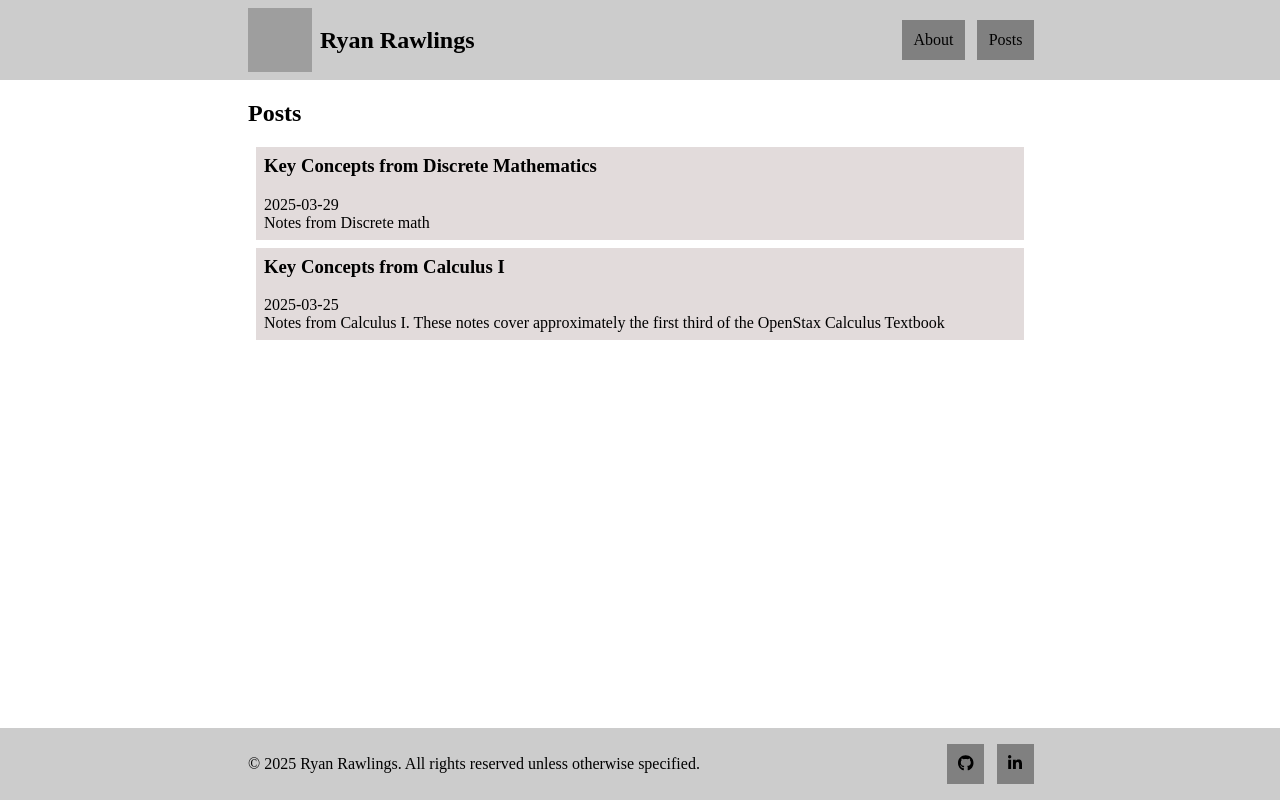
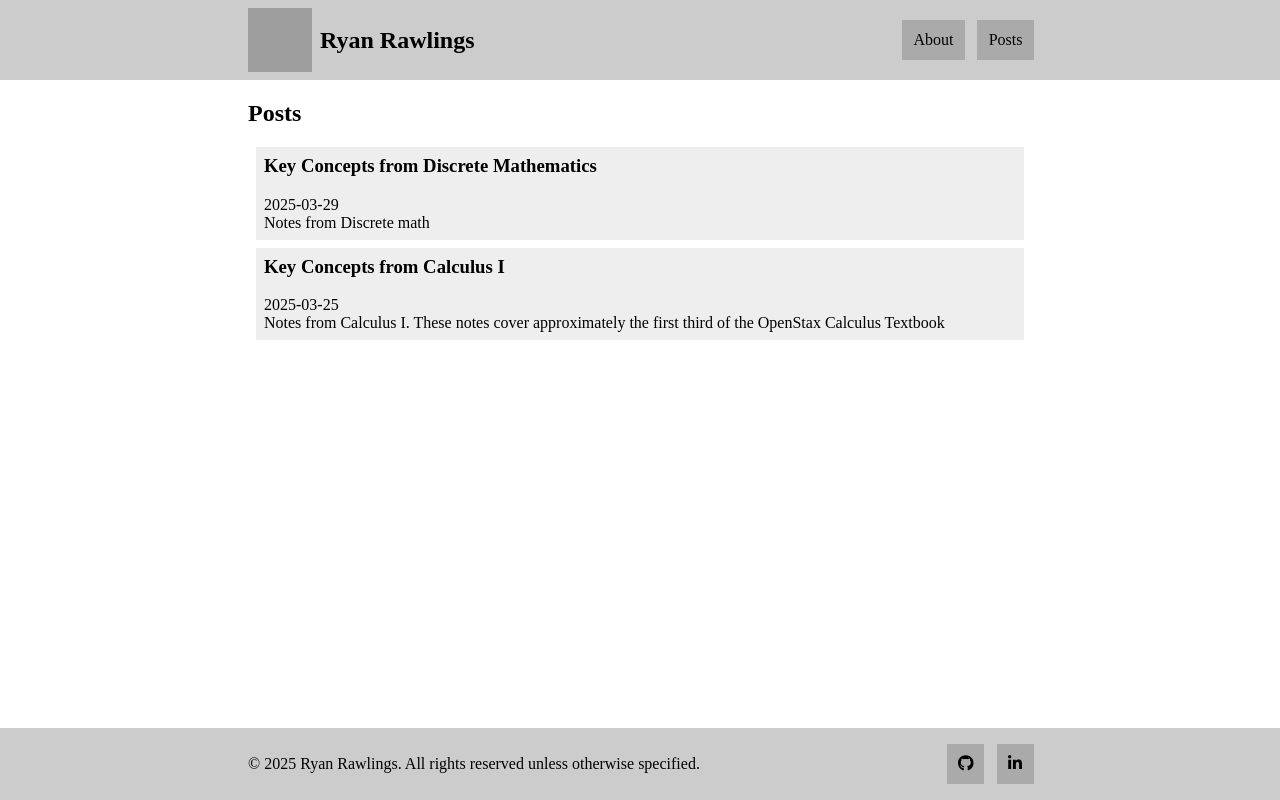
Before and after one commit to rawlingsr/blog, a Next.js app: page /posts in a window 1280 px wide. Built offline with nearby package versions, Linux system fonts and the light colour scheme; grey boxes are pictures that could not be loaded.

Commit message:
target content section of the page more specifically in the CSS.

```diff
--- a/src/app/layout.tsx
+++ b/src/app/layout.tsx
@@ -20,7 +20,7 @@ export default function RootLayout({
     <html lang="en">
       <body>
         <Header />
-        <div className="container">
+        <div className="container content">
           {children}
         </div>
         <Footer />
--- a/src/global.css
+++ b/src/global.css
@@ -5,8 +5,11 @@ body {
   margin: 0;
 }
 
+.content {
+  flex-grow: 1;
+}
+
 .container {
-  flex-grow: 1;
   max-width: 800px;
   margin: 0 auto;
   width: 100%;
@@ -37,7 +40,7 @@ nav ul {
 }
 
 nav li {
-  background-color: grey;
+  background-color: #aaa;
   display: inline-block;
   margin: 0 0.4em;
 }
@@ -73,7 +76,7 @@ main {
 }
 
 .post-list-item {
-  background: #e2dbdb;
+  background: #eee;
   margin: 0.5em;
   padding: 0.5em;
 }
```
